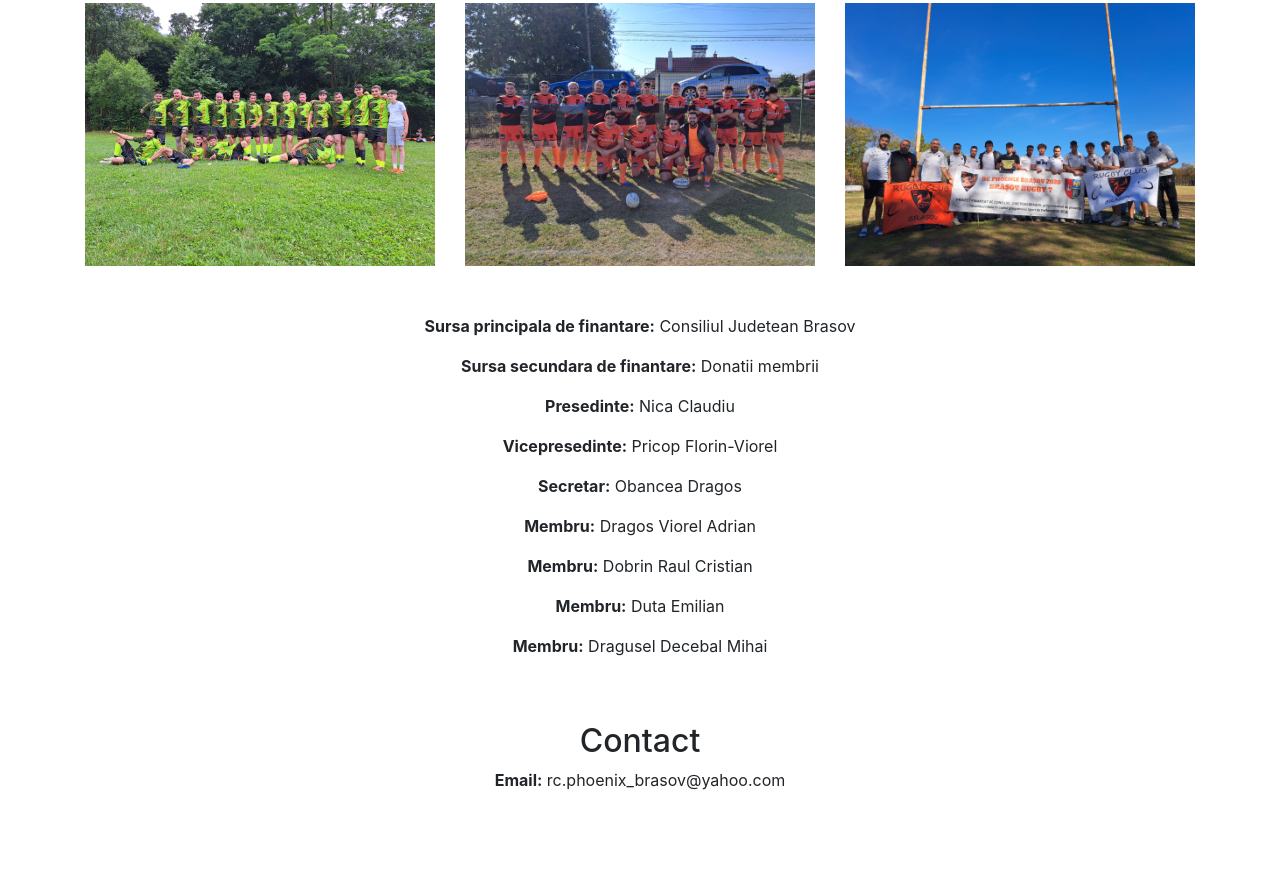
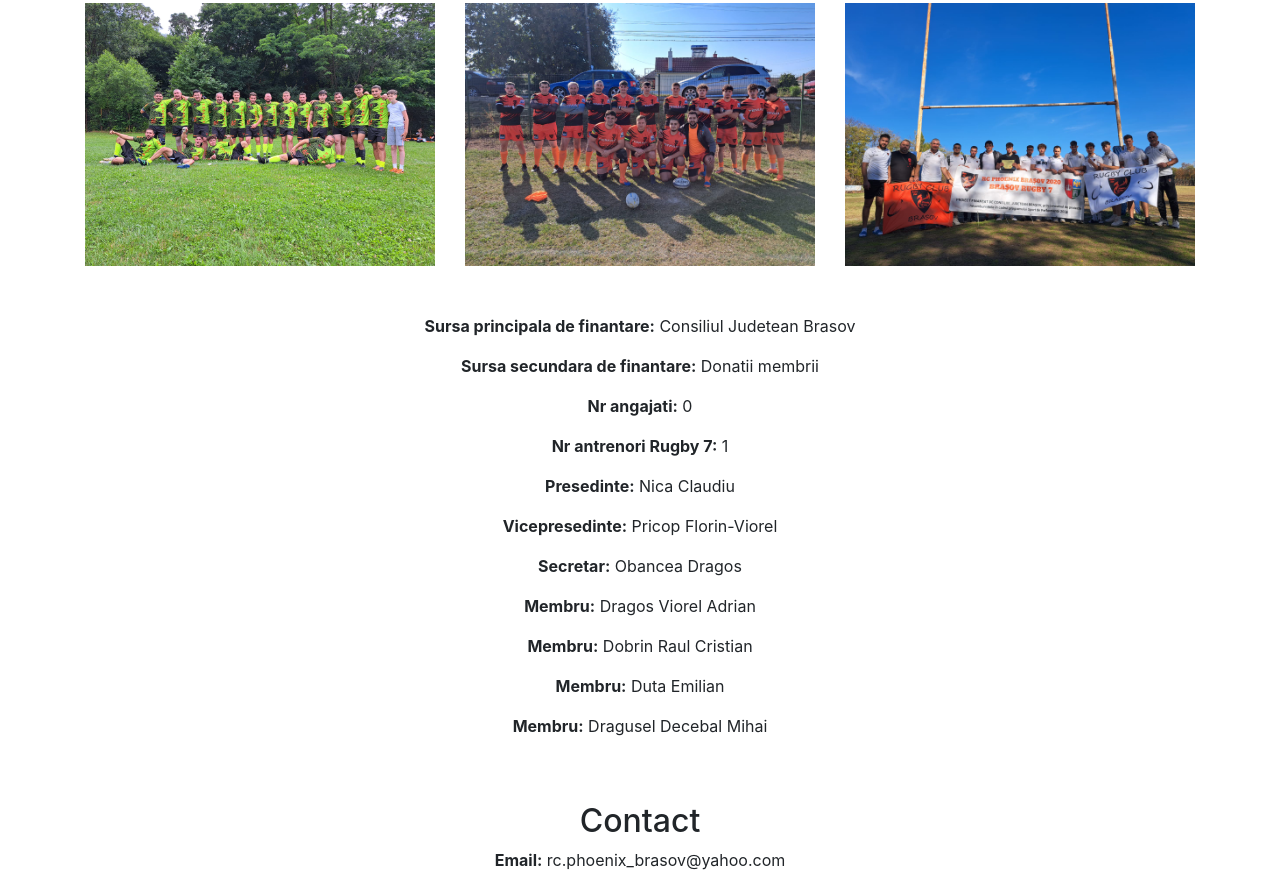
Before and after one commit to um01932/rcphoenix, a plain HTML site: page index.html in a window 1280 px wide. Shown: the part 529-1417 px from the top of the page. Before the commit the page ends 1337 px from the top, so only its background shows below. Drawn offline with nearby package versions, Linux system fonts and the light colour scheme.

Commit message:
Update index.html

```diff
--- a/index.html
+++ b/index.html
@@ -34,6 +34,8 @@
             <div class="col-md-12 text-center">
                 <p><b>Sursa principala de finantare:</b> Consiliul Judetean Brasov</p>
                 <p><b>Sursa secundara de finantare:</b> Donatii membrii</p>
+                <p><b>Nr angajati:</b> 0</p>
+                <p><b>Nr antrenori Rugby 7:</b> 1</p>
                 <p><b>Presedinte:</b> Nica Claudiu</p>
                 <p><b>Vicepresedinte:</b> Pricop Florin-Viorel</p>
                 <p><b>Secretar:</b> Obancea Dragos</p>
```
